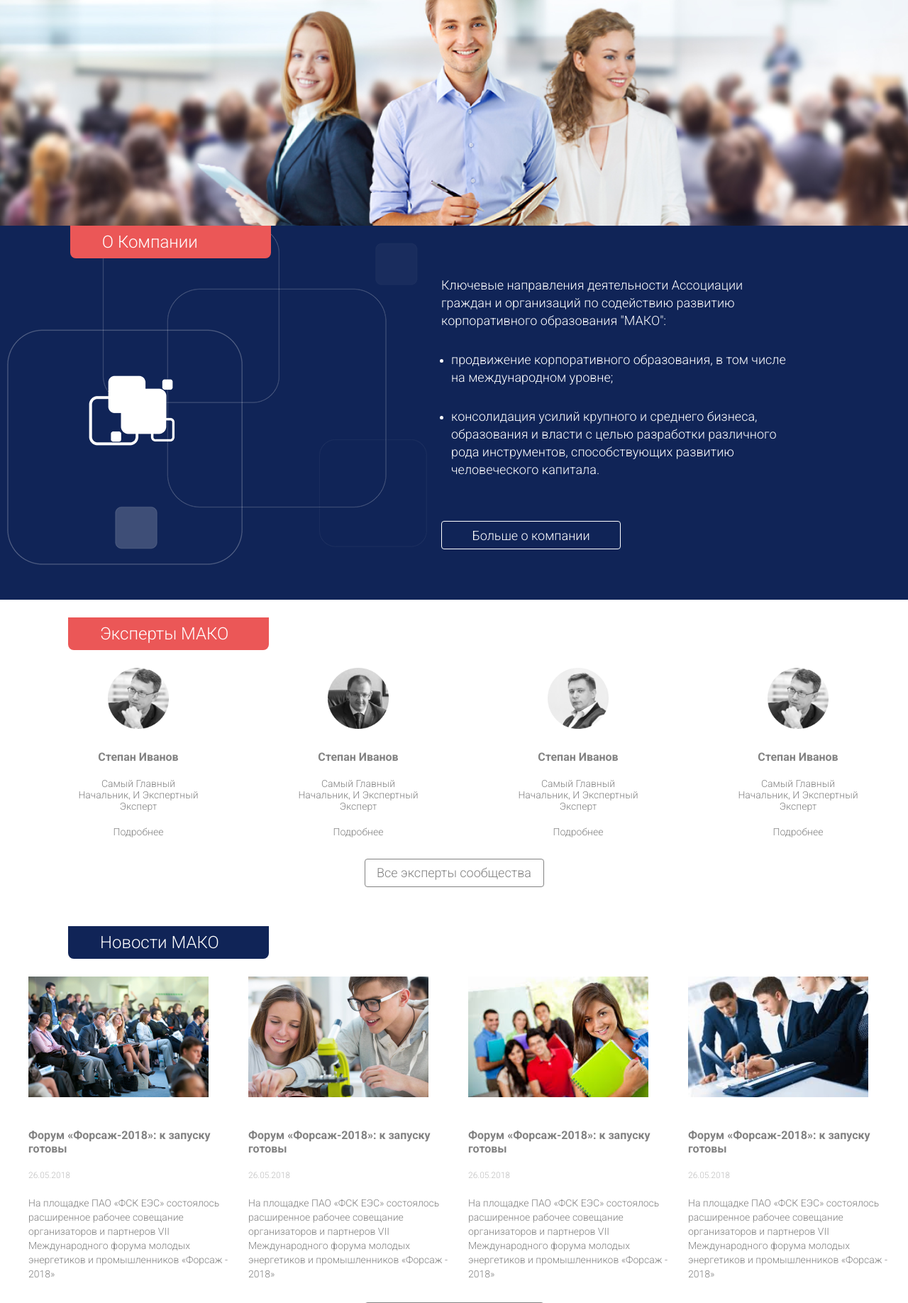
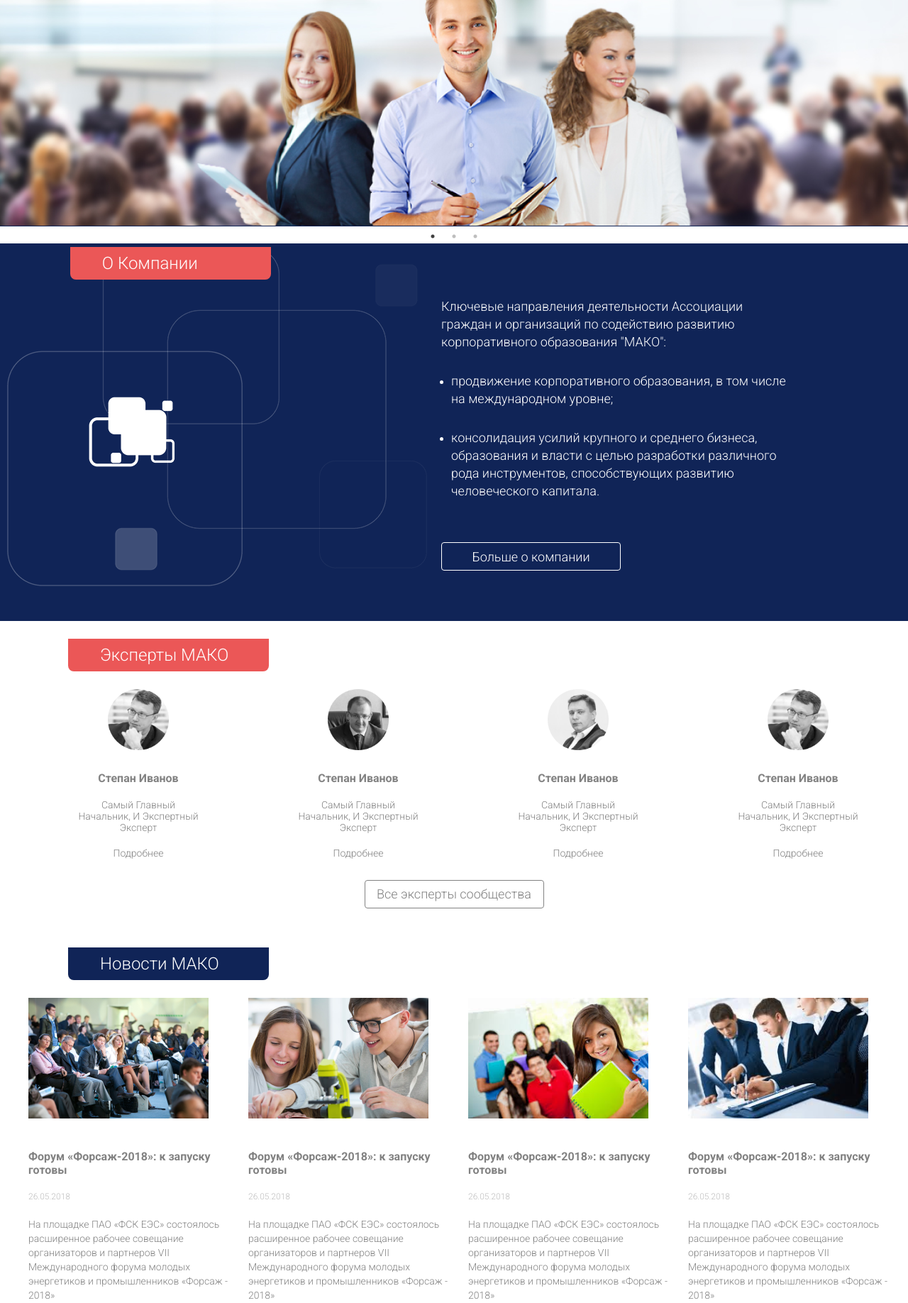
Before and after one commit to vlad-zeus/IT20, a PHP site: page / in a window 1280 px wide; the page is wider, and only the part inside the window is pictured. Shown: the part 81-1917 px from the top of that part at 71% size. Run offline with PHP 8.4, Linux system fonts and the light colour scheme; some libraries are stand-ins or nearby versions.

Commit message:
MyProject

```diff
--- a/g2_gorodetsky_vladislav_dz_05/css/style.css
+++ b/g2_gorodetsky_vladislav_dz_05/css/style.css
@@ -376,6 +376,6 @@ a:hover, a:focus {
     top: 0;
     left: 7.5%;
 }
-.slick-dots : {
+.slick-dots {
     background: white;
 }
--- a/g2_gorodetsky_vladislav_dz_05/index.html
+++ b/g2_gorodetsky_vladislav_dz_05/index.html
@@ -242,6 +242,8 @@
 <script type="text/javascript">
     $(document).ready(function(){
         $(".slider_1").slick({
+            dots: true,
+            infinite: true,
             slidesToShow: 1,
             slidesToScroll: 1
         });
```
